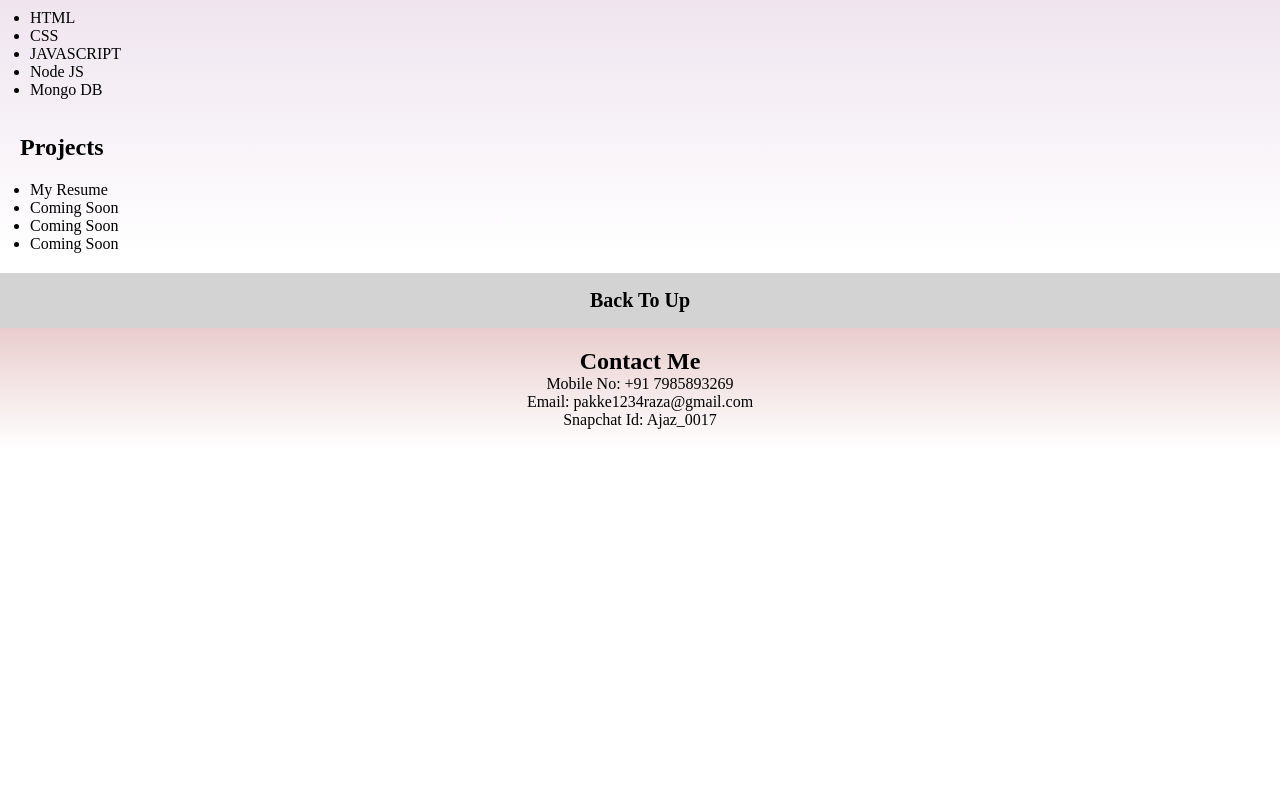
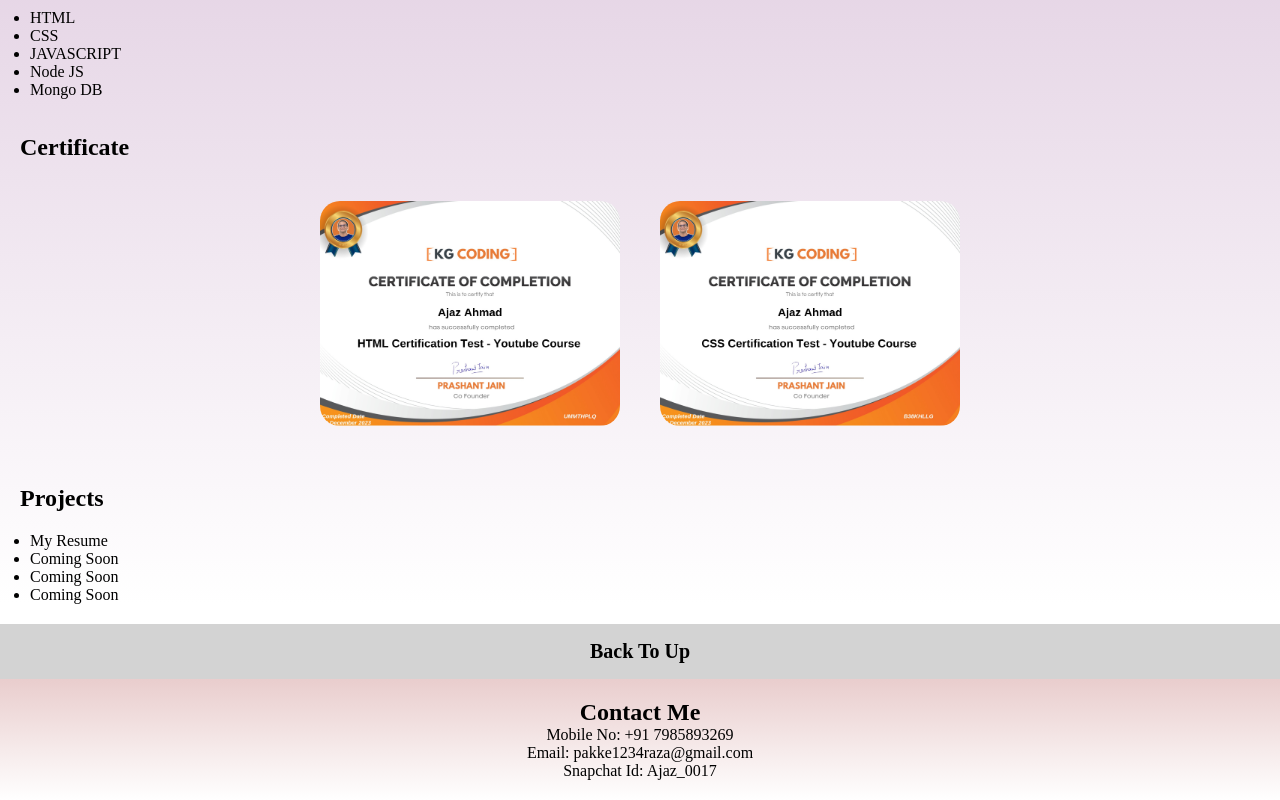
Before and after one commit to Ajaz1717/My-Resume, a plain HTML site: page index.html in a window 1280 px wide. Shown: the part 769-1569 px from the top of the page. Before the commit the page ends 1218 px from the top, so only its background shows below. Drawn offline with Linux system fonts and the light colour scheme.

Commit message:
add certificates and fix bugs

```diff
--- a/index.html
+++ b/index.html
@@ -84,7 +84,17 @@
                 <li>Node JS</li>
                 <li>Mongo DB</li>
             </ul>
-            <div id="certificate-container"></div>
+        </div>
+        <div class="heading-position">
+            <h2>Certificate</h2>
+        </div>
+        <div id="certificate-container">
+            <div>
+                <img class="img-fix" src="images/HTML-certificate.png" alt="html-certificate">
+            </div>
+            <div id="img-wrap">
+                <img class="img-fix" src="images/CSS-certificate.png" alt="css-certificate">
+            </div>
         </div>
         <div class="heading-position">
             <h2>Projects</h2>
--- a/style.css
+++ b/style.css
@@ -78,10 +78,21 @@ table{
 .contain-position{
     margin-left: 30px;
 }
+#certificate-container{
+    display: flex;
+    justify-content: center;
+    flex-wrap: wrap;
+}
+.img-fix{
+    width: 300px;
+    height: 225px;
+    margin: 20px;
+}
+#img-wrap{
+}
 #footer-style{
     display: grid;
     padding: 20px 0px;
-    justify-content: center;
     text-align: center;
     background: linear-gradient(rgb(233, 205, 205), white);
 }
```
